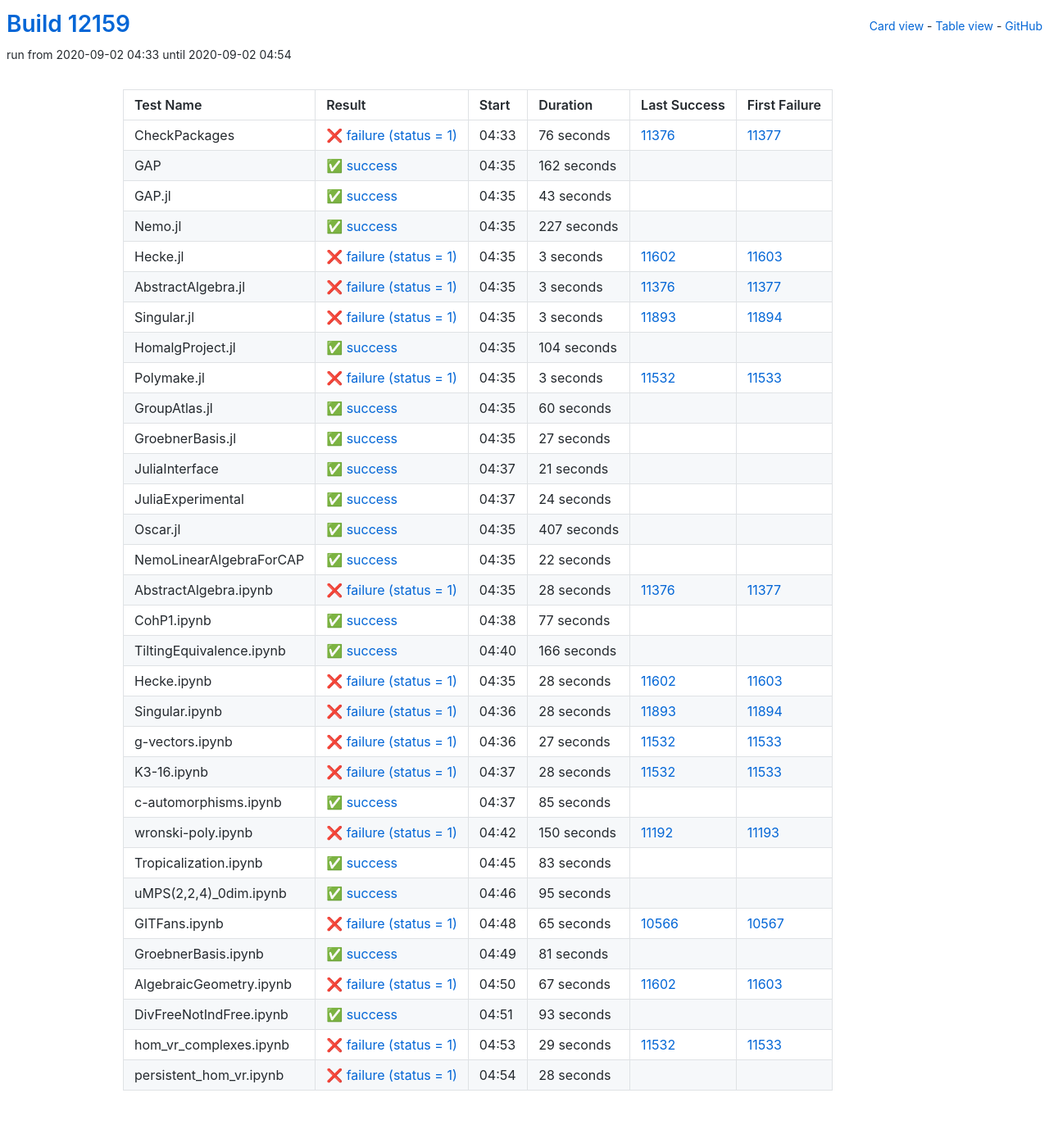
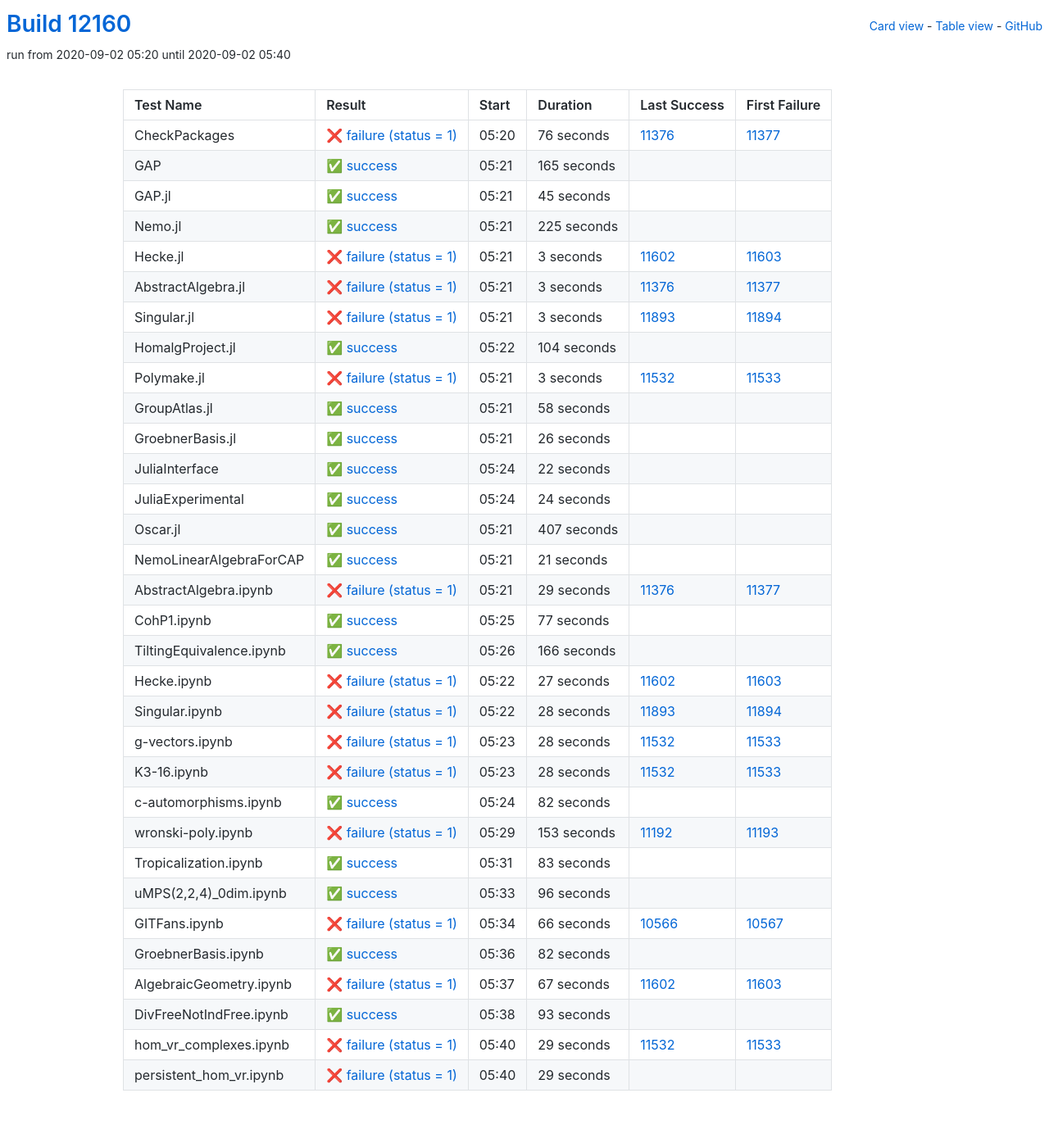
Before and after one commit to oscar-system/oscar-ci-status, a Jekyll site: the page built from table.html, in a window 1280 px wide. Shown: the whole page at 82% size. Built offline with Jekyll 4.4.1, drawn with Linux system fonts in a browser that asks for light colours.

Commit message:
Build #12160

```diff
--- a/_data/ci.yml
+++ b/_data/ci.yml
@@ -1,6 +1,6 @@
 ---
-build: 12159
-build_url: https://oscarci.mathematik.uni-kl.de/job/oscar/12159/
+build: 12160
+build_url: https://oscarci.mathematik.uni-kl.de/job/oscar/12160/
 job: oscar
 organization: oscar-system
 repo: oscar-ci-status
@@ -8,8 +8,8 @@
 tests:
 - name: CheckPackages
   id: checkpackages
-  log: https://oscarci.mathematik.uni-kl.de/job/oscar/12159/artifact/logs/build-12159/CheckPackages.log
-  start: 2020-09-02 04:33
+  log: https://oscarci.mathematik.uni-kl.de/job/oscar/12160/artifact/logs/build-12160/CheckPackages.log
+  start: 2020-09-02 05:20
   success: false
   exitcode: 1
   status: failure
@@ -20,44 +20,44 @@
   first_failure_url: https://oscarci.mathematik.uni-kl.de/job/oscar/11377/
 - name: GAP
   id: gap
-  log: https://oscarci.mathematik.uni-kl.de/job/oscar/12159/artifact/logs/build-12159/GAP.log
-  start: 2020-09-02 04:35
+  log: https://oscarci.mathematik.uni-kl.de/job/oscar/12160/artifact/logs/build-12160/GAP.log
+  start: 2020-09-02 05:21
   success: true
   exitcode: 0
   status: success
-  duration: 162
+  duration: 165
   last_success: false
   last_success_url:
   first_failure: false
   first_failure_url:
 - name: GAP.jl
   id: gap-jl
-  log: https://oscarci.mathematik.uni-kl.de/job/oscar/12159/artifact/logs/build-12159/GAP.jl.log
-  start: 2020-09-02 04:35
+  log: https://oscarci.mathematik.uni-kl.de/job/oscar/12160/artifact/logs/build-12160/GAP.jl.log
+  start: 2020-09-02 05:21
   success: true
   exitcode: 0
   status: success
-  duration: 43
+  duration: 45
   last_success: false
   last_success_url:
   first_failure: false
   first_failure_url:
 - name: Nemo.jl
   id: nemo-jl
-  log: https://oscarci.mathematik.uni-kl.de/job/oscar/12159/artifact/logs/build-12159/Nemo.jl.log
-  start: 2020-09-02 04:35
+  log: https://oscarci.mathematik.uni-kl.de/job/oscar/12160/artifact/logs/build-12160/Nemo.jl.log
+  start: 2020-09-02 05:21
   success: true
   exitcode: 0
   status: success
-  duration: 227
+  duration: 225
   last_success: false
   last_success_url:
   first_failure: false
   first_failure_url:
 - name: Hecke.jl
   id: hecke-jl
-  log: https://oscarci.mathematik.uni-kl.de/job/oscar/12159/artifact/logs/build-12159/Hecke.jl.log
-  start: 2020-09-02 04:35
+  log: https://oscarci.mathematik.uni-kl.de/job/oscar/12160/artifact/logs/build-12160/Hecke.jl.log
+  start: 2020-09-02 05:21
   success: false
   exitcode: 1
   status: failure
@@ -68,8 +68,8 @@
   first_failure_url: https://oscarci.mathematik.uni-kl.de/job/oscar/11603/
 - name: AbstractAlgebra.jl
   id: abstractalgebra-jl
-  log: https://oscarci.mathematik.uni-kl.de/job/oscar/12159/artifact/logs/build-12159/AbstractAlgebra.jl.log
-  start: 2020-09-02 04:35
+  log: https://oscarci.mathematik.uni-kl.de/job/oscar/12160/artifact/logs/build-12160/AbstractAlgebra.jl.log
+  start: 2020-09-02 05:21
   success: false
   exitcode: 1
   status: failure
@@ -80,8 +80,8 @@
   first_failure_url: https://oscarci.mathematik.uni-kl.de/job/oscar/11377/
 - name: Singular.jl
   id: singular-jl
-  log: https://oscarci.mathematik.uni-kl.de/job/oscar/12159/artifact/logs/build-12159/Singular.jl.log
-  start: 2020-09-02 04:35
+  log: https://oscarci.mathematik.uni-kl.de/job/oscar/12160/artifact/logs/build-12160/Singular.jl.log
+  start: 2020-09-02 05:21
   success: false
   exitcode: 1
   status: failure
@@ -92,8 +92,8 @@
   first_failure_url: https://oscarci.mathematik.uni-kl.de/job/oscar/11894/
 - name: HomalgProject.jl
   id: homalgproject-jl
-  log: https://oscarci.mathematik.uni-kl.de/job/oscar/12159/artifact/logs/build-12159/HomalgProject.jl.log
-  start: 2020-09-02 04:35
+  log: https://oscarci.mathematik.uni-kl.de/job/oscar/12160/artifact/logs/build-12160/HomalgProject.jl.log
+  start: 2020-09-02 05:22
   success: true
   exitcode: 0
   status: success
@@ -104,8 +104,8 @@
   first_failure_url:
 - name: Polymake.jl
   id: polymake-jl
-  log: https://oscarci.mathematik.uni-kl.de/job/oscar/12159/artifact/logs/build-12159/Polymake.jl.log
-  start: 2020-09-02 04:35
+  log: https://oscarci.mathematik.uni-kl.de/job/oscar/12160/artifact/logs/build-12160/Polymake.jl.log
+  start: 2020-09-02 05:21
   success: false
   exitcode: 1
   status: failure
@@ -116,44 +116,44 @@
   first_failure_url: https://oscarci.mathematik.uni-kl.de/job/oscar/11533/
 - name: GroupAtlas.jl
   id: groupatlas-jl
-  log: https://oscarci.mathematik.uni-kl.de/job/oscar/12159/artifact/logs/build-12159/GroupAtlas.jl.log
-  start: 2020-09-02 04:35
+  log: https://oscarci.mathematik.uni-kl.de/job/oscar/12160/artifact/logs/build-12160/GroupAtlas.jl.log
+  start: 2020-09-02 05:21
   success: true
   exitcode: 0
   status: success
-  duration: 60
+  duration: 58
   last_success: false
   last_success_url:
   first_failure: false
   first_failure_url:
 - name: GroebnerBasis.jl
   id: groebnerbasis-jl
-  log: https://oscarci.mathematik.uni-kl.de/job/oscar/12159/artifact/logs/build-12159/GroebnerBasis.jl.log
-  start: 2020-09-02 04:35
+  log: https://oscarci.mathematik.uni-kl.de/job/oscar/12160/artifact/logs/build-12160/GroebnerBasis.jl.log
+  start: 2020-09-02 05:21
   success: true
   exitcode: 0
   status: success
-  duration: 27
+  duration: 26
   last_success: false
   last_success_url:
   first_failure: false
   first_failure_url:
 - name: JuliaInterface
   id: juliainterface
-  log: https://oscarci.mathematik.uni-kl.de/job/oscar/12159/artifact/logs/build-12159/JuliaInterface.log
-  start: 2020-09-02 04:37
+  log: https://oscarci.mathematik.uni-kl.de/job/oscar/12160/artifact/logs/build-12160/JuliaInterface.log
+  start: 2020-09-02 05:24
   success: true
   exitcode: 0
   status: success
-  duration: 21
+  duration: 22
   last_success: false
   last_success_url:
   first_failure: false
   first_failure_url:
 - name: JuliaExperimental
   id: juliaexperimental
-  log: https://oscarci.mathematik.uni-kl.de/job/oscar/12159/artifact/logs/build-12159/JuliaExperimental.log
-  start: 2020-09-02 04:37
+  log: https://oscarci.mathematik.uni-kl.de/job/oscar/12160/artifact/logs/build-12160/JuliaExperimental.log
+  start: 2020-09-02 05:24
   success: true
   exitcode: 0
   status: success
@@ -164,8 +164,8 @@
   first_failure_url:
 - name: Oscar.jl
   id: oscar-jl
-  log: https://oscarci.mathematik.uni-kl.de/job/oscar/12159/artifact/logs/build-12159/Oscar.jl.log
-  start: 2020-09-02 04:35
+  log: https://oscarci.mathematik.uni-kl.de/job/oscar/12160/artifact/logs/build-12160/Oscar.jl.log
+  start: 2020-09-02 05:21
   success: true
   exitcode: 0
   status: success
@@ -176,32 +176,32 @@
   first_failure_url:
 - name: NemoLinearAlgebraForCAP
   id: nemolinearalgebraforcap
-  log: https://oscarci.mathematik.uni-kl.de/job/oscar/12159/artifact/logs/build-12159/NemoLinearAlgebraForCAP.log
-  start: 2020-09-02 04:35
+  log: https://oscarci.mathematik.uni-kl.de/job/oscar/12160/artifact/logs/build-12160/NemoLinearAlgebraForCAP.log
+  start: 2020-09-02 05:21
   success: true
   exitcode: 0
   status: success
-  duration: 22
+  duration: 21
   last_success: false
   last_success_url:
   first_failure: false
   first_failure_url:
 - name: AbstractAlgebra.ipynb
   id: abstractalgebra-ipynb
-  log: https://oscarci.mathematik.uni-kl.de/job/oscar/12159/artifact/logs/build-12159/AbstractAlgebra.ipynb.log
-  start: 2020-09-02 04:35
+  log: https://oscarci.mathematik.uni-kl.de/job/oscar/12160/artifact/logs/build-12160/AbstractAlgebra.ipynb.log
+  start: 2020-09-02 05:21
   success: false
   exitcode: 1
   status: failure
-  duration: 28
+  duration: 29
   last_success: 11376
   last_success_url: https://oscarci.mathematik.uni-kl.de/job/oscar/11376/
   first_failure: 11377
   first_failure_url: https://oscarci.mathematik.uni-kl.de/job/oscar/11377/
 - name: CohP1.ipynb
   id: cohp1-ipynb
-  log: https://oscarci.mathematik.uni-kl.de/job/oscar/12159/artifact/logs/build-12159/CohP1.ipynb.log
-  start: 2020-09-02 04:38
+  log: https://oscarci.mathematik.uni-kl.de/job/oscar/12160/artifact/logs/build-12160/CohP1.ipynb.log
+  start: 2020-09-02 05:25
   success: true
   exitcode: 0
   status: success
@@ -212,8 +212,8 @@
   first_failure_url:
 - name: TiltingEquivalence.ipynb
   id: tiltingequivalence-ipynb
-  log: https://oscarci.mathematik.uni-kl.de/job/oscar/12159/artifact/logs/build-12159/TiltingEquivalence.ipynb.log
-  start: 2020-09-02 04:40
+  log: https://oscarci.mathematik.uni-kl.de/job/oscar/12160/artifact/logs/build-12160/TiltingEquivalence.ipynb.log
+  start: 2020-09-02 05:26
   success: true
   exitcode: 0
   status: success
@@ -224,20 +224,20 @@
   first_failure_url:
 - name: Hecke.ipynb
   id: hecke-ipynb
-  log: https://oscarci.mathematik.uni-kl.de/job/oscar/12159/artifact/logs/build-12159/Hecke.ipynb.log
-  start: 2020-09-02 04:35
+  log: https://oscarci.mathematik.uni-kl.de/job/oscar/12160/artifact/logs/build-12160/Hecke.ipynb.log
+  start: 2020-09-02 05:22
   success: false
   exitcode: 1
   status: failure
-  duration: 28
+  duration: 27
   last_success: 11602
   last_success_url: https://oscarci.mathematik.uni-kl.de/job/oscar/11602/
   first_failure: 11603
   first_failure_url: https://oscarci.mathematik.uni-kl.de/job/oscar/11603/
 - name: Singular.ipynb
   id: singular-ipynb
-  log: https://oscarci.mathematik.uni-kl.de/job/oscar/12159/artifact/logs/build-12159/Singular.ipynb.log
-  start: 2020-09-02 04:36
+  log: https://oscarci.mathematik.uni-kl.de/job/oscar/12160/artifact/logs/build-12160/Singular.ipynb.log
+  start: 2020-09-02 05:22
   success: false
   exitcode: 1
   status: failure
@@ -248,20 +248,20 @@
   first_failure_url: https://oscarci.mathematik.uni-kl.de/job/oscar/11894/
 - name: g-vectors.ipynb
   id: g-vectors-ipynb
-  log: https://oscarci.mathematik.uni-kl.de/job/oscar/12159/artifact/logs/build-12159/g-vectors.ipynb.log
-  start: 2020-09-02 04:36
+  log: https://oscarci.mathematik.uni-kl.de/job/oscar/12160/artifact/logs/build-12160/g-vectors.ipynb.log
+  start: 2020-09-02 05:23
   success: false
   exitcode: 1
   status: failure
-  duration: 27
+  duration: 28
   last_success: 11532
   last_success_url: https://oscarci.mathematik.uni-kl.de/job/oscar/11532/
   first_failure: 11533
   first_failure_url: https://oscarci.mathematik.uni-kl.de/job/oscar/11533/
 - name: K3-16.ipynb
   id: k3-16-ipynb
-  log: https://oscarci.mathematik.uni-kl.de/job/oscar/12159/artifact/logs/build-12159/K3-16.ipynb.log
-  start: 2020-09-02 04:37
+  log: https://oscarci.mathematik.uni-kl.de/job/oscar/12160/artifact/logs/build-12160/K3-16.ipynb.log
+  start: 2020-09-02 05:23
   success: false
   exitcode: 1
   status: failure
@@ -272,32 +272,32 @@
   first_failure_url: https://oscarci.mathematik.uni-kl.de/job/oscar/11533/
 - name: c-automorphisms.ipynb
   id: c-automorphisms-ipynb
-  log: https://oscarci.mathematik.uni-kl.de/job/oscar/12159/artifact/logs/build-12159/c-automorphisms.ipynb.log
-  start: 2020-09-02 04:37
+  log: https://oscarci.mathematik.uni-kl.de/job/oscar/12160/artifact/logs/build-12160/c-automorphisms.ipynb.log
+  start: 2020-09-02 05:24
   success: true
   exitcode: 0
   status: success
-  duration: 85
+  duration: 82
   last_success: false
   last_success_url:
   first_failure: false
   first_failure_url:
 - name: wronski-poly.ipynb
   id: wronski-poly-ipynb
-  log: https://oscarci.mathematik.uni-kl.de/job/oscar/12159/artifact/logs/build-12159/wronski-poly.ipynb.log
-  start: 2020-09-02 04:42
+  log: https://oscarci.mathematik.uni-kl.de/job/oscar/12160/artifact/logs/build-12160/wronski-poly.ipynb.log
+  start: 2020-09-02 05:29
   success: false
   exitcode: 1
   status: failure
-  duration: 150
+  duration: 153
   last_success: 11192
   last_success_url: https://oscarci.mathematik.uni-kl.de/job/oscar/11192/
   first_failure: 11193
   first_failure_url: https://oscarci.mathematik.uni-kl.de/job/oscar/11193/
 - name: Tropicalization.ipynb
   id: tropicalization-ipynb
-  log: https://oscarci.mathematik.uni-kl.de/job/oscar/12159/artifact/logs/build-12159/Tropicalization.ipynb.log
-  start: 2020-09-02 04:45
+  log: https://oscarci.mathematik.uni-kl.de/job/oscar/12160/artifact/logs/build-12160/Tropicalization.ipynb.log
+  start: 2020-09-02 05:31
   success: true
   exitcode: 0
   status: success
@@ -308,44 +308,44 @@
   first_failure_url:
 - name: uMPS(2,2,4)_0dim.ipynb
   id: umps-2-2-4-0dim-ipynb
-  log: https://oscarci.mathematik.uni-kl.de/job/oscar/12159/artifact/logs/build-12159/uMPS-2-2-4-_0dim.ipynb.log
-  start: 2020-09-02 04:46
+  log: https://oscarci.mathematik.uni-kl.de/job/oscar/12160/artifact/logs/build-12160/uMPS-2-2-4-_0dim.ipynb.log
+  start: 2020-09-02 05:33
   success: true
   exitcode: 0
   status: success
-  duration: 95
+  duration: 96
   last_success: false
   last_success_url:
   first_failure: false
   first_failure_url:
 - name: GITFans.ipynb
   id: gitfans-ipynb
-  log: https://oscarci.mathematik.uni-kl.de/job/oscar/12159/artifact/logs/build-12159/GITFans.ipynb.log
-  start: 2020-09-02 04:48
+  log: https://oscarci.mathematik.uni-kl.de/job/oscar/12160/artifact/logs/build-12160/GITFans.ipynb.log
+  start: 2020-09-02 05:34
   success: false
   exitcode: 1
   status: failure
-  duration: 65
+  duration: 66
   last_success: 10566
   last_success_url: https://oscarci.mathematik.uni-kl.de/job/oscar/10566/
   first_failure: 10567
   first_failure_url: https://oscarci.mathematik.uni-kl.de/job/oscar/10567/
 - name: GroebnerBasis.ipynb
   id: groebnerbasis-ipynb
-  log: https://oscarci.mathematik.uni-kl.de/job/oscar/12159/artifact/logs/build-12159/GroebnerBasis.ipynb.log
-  start: 2020-09-02 04:49
+  log: https://oscarci.mathematik.uni-kl.de/job/oscar/12160/artifact/logs/build-12160/GroebnerBasis.ipynb.log
+  start: 2020-09-02 05:36
   success: true
   exitcode: 0
   status: success
-  duration: 81
+  duration: 82
   last_success: false
   last_success_url:
   first_failure: false
   first_failure_url:
 - name: AlgebraicGeometry.ipynb
   id: algebraicgeometry-ipynb
-  log: https://oscarci.mathematik.uni-kl.de/job/oscar/12159/artifact/logs/build-12159/AlgebraicGeometry.ipynb.log
-  start: 2020-09-02 04:50
+  log: https://oscarci.mathematik.uni-kl.de/job/oscar/12160/artifact/logs/build-12160/AlgebraicGeometry.ipynb.log
+  start: 2020-09-02 05:37
   success: false
   exitcode: 1
   status: failure
@@ -356,8 +356,8 @@
   first_failure_url: https://oscarci.mathematik.uni-kl.de/job/oscar/11603/
 - name: DivFreeNotIndFree.ipynb
   id: divfreenotindfree-ipynb
-  log: https://oscarci.mathematik.uni-kl.de/job/oscar/12159/artifact/logs/build-12159/DivFreeNotIndFree.ipynb.log
-  start: 2020-09-02 04:51
+  log: https://oscarci.mathematik.uni-kl.de/job/oscar/12160/artifact/logs/build-12160/DivFreeNotIndFree.ipynb.log
+  start: 2020-09-02 05:38
   success: true
   exitcode: 0
   status: success
@@ -368,8 +368,8 @@
   first_failure_url:
 - name: hom_vr_complexes.ipynb
   id: hom-vr-complexes-ipynb
-  log: https://oscarci.mathematik.uni-kl.de/job/oscar/12159/artifact/logs/build-12159/hom_vr_complexes.ipynb.log
-  start: 2020-09-02 04:53
+  log: https://oscarci.mathematik.uni-kl.de/job/oscar/12160/artifact/logs/build-12160/hom_vr_complexes.ipynb.log
+  start: 2020-09-02 05:40
   success: false
   exitcode: 1
   status: failure
@@ -380,12 +380,12 @@
   first_failure_url: https://oscarci.mathematik.uni-kl.de/job/oscar/11533/
 - name: persistent_hom_vr.ipynb
   id: persistent-hom-vr-ipynb
-  log: https://oscarci.mathematik.uni-kl.de/job/oscar/12159/artifact/logs/build-12159/persistent_hom_vr.ipynb.log
-  start: 2020-09-02 04:54
+  log: https://oscarci.mathematik.uni-kl.de/job/oscar/12160/artifact/logs/build-12160/persistent_hom_vr.ipynb.log
+  start: 2020-09-02 05:40
   success: false
   exitcode: 1
   status: failure
-  duration: 28
+  duration: 29
   last_success: false
   last_success_url:
   first_failure: false
```
Also changed, not shown: README.md.
